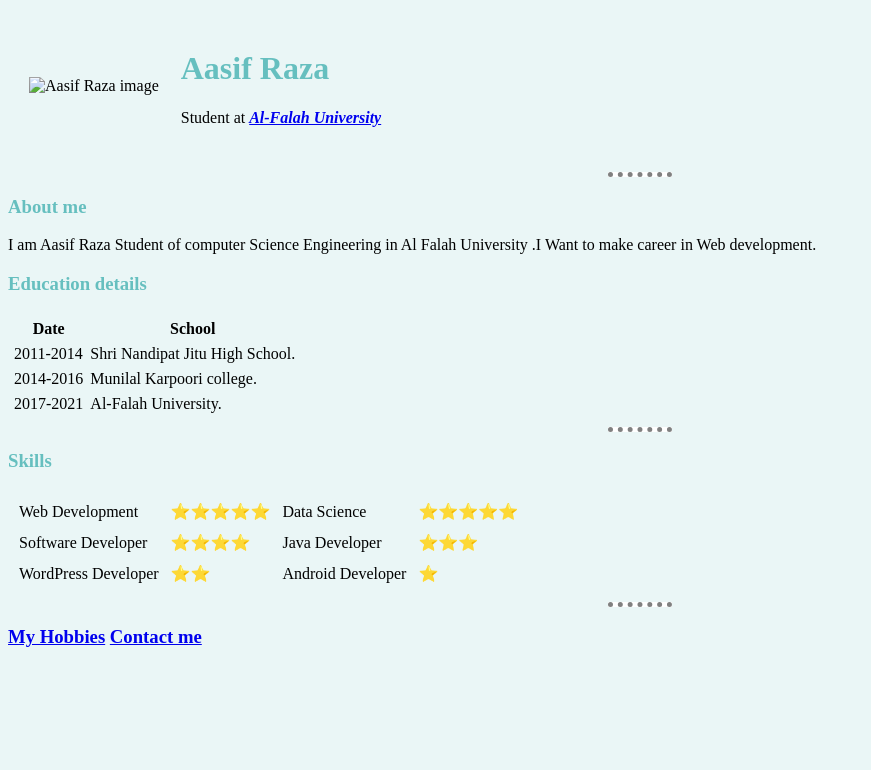
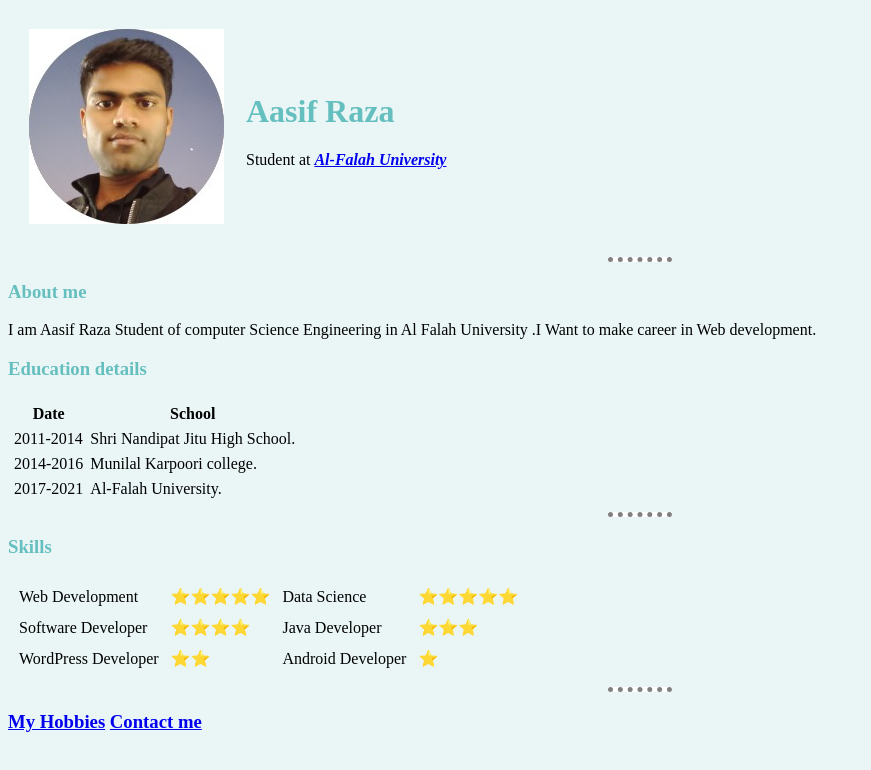
Before and after one commit to razaaasif/cv, a plain HTML site: page index.html in a window 1280 px wide. Shown: the whole page, without its empty margins (0-871 px from the left). Drawn offline with Linux system fonts and the light colour scheme.

Commit message:
Update index.html

```diff
--- a/index.html
+++ b/index.html
@@ -10,7 +10,7 @@
 <body >
   <table cellspacing="20">
     <tr>
-      <td><img class="aasif" src="aasiffaraz.jpg" alt="Aasif Raza image"></td>
+      <td><img class="aasif" src="aasifraza.jpg" alt="Aasif Raza image"></td>
       <td>
         <h1>Aasif Raza</h1>
         <p>Student at <em><strong><a href="http://alfalahuniversity.edu.in/">Al-Falah University<a /></strong></em></p>
```
